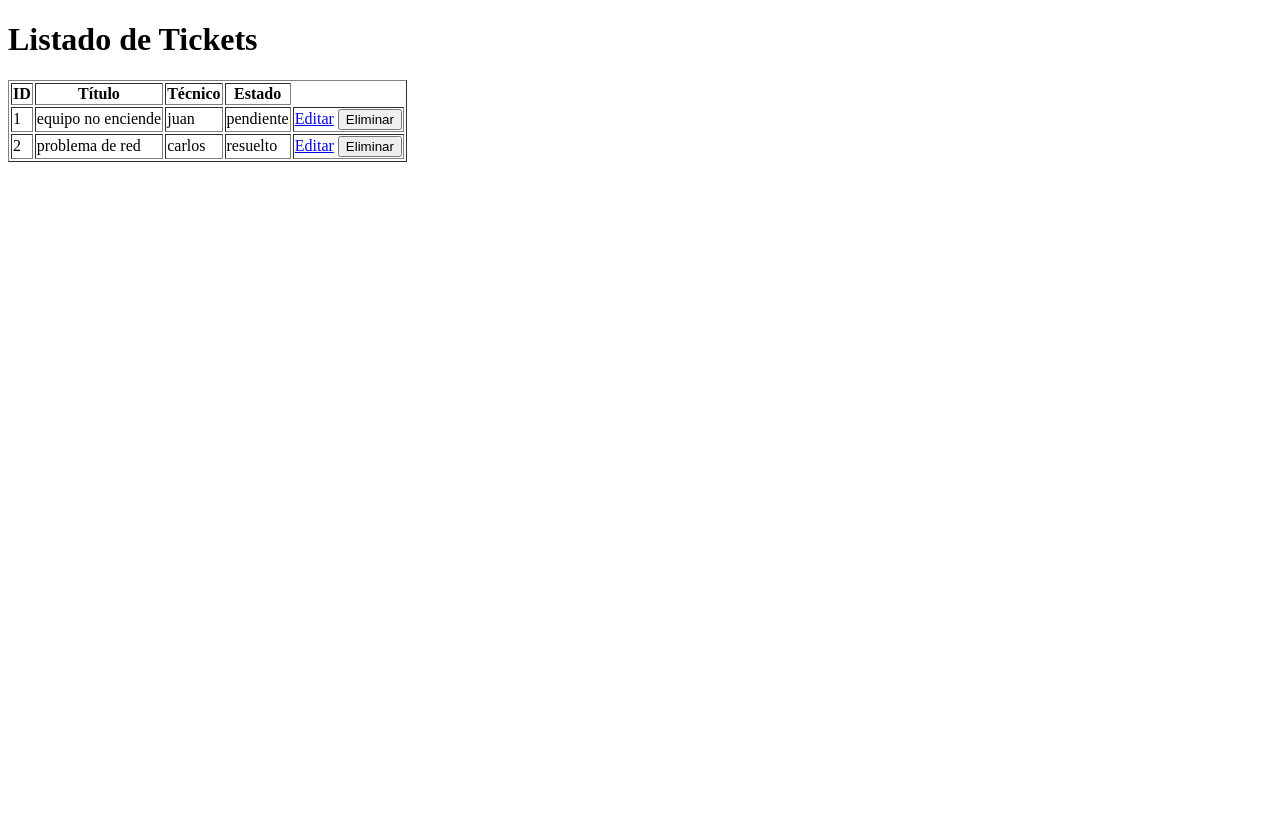
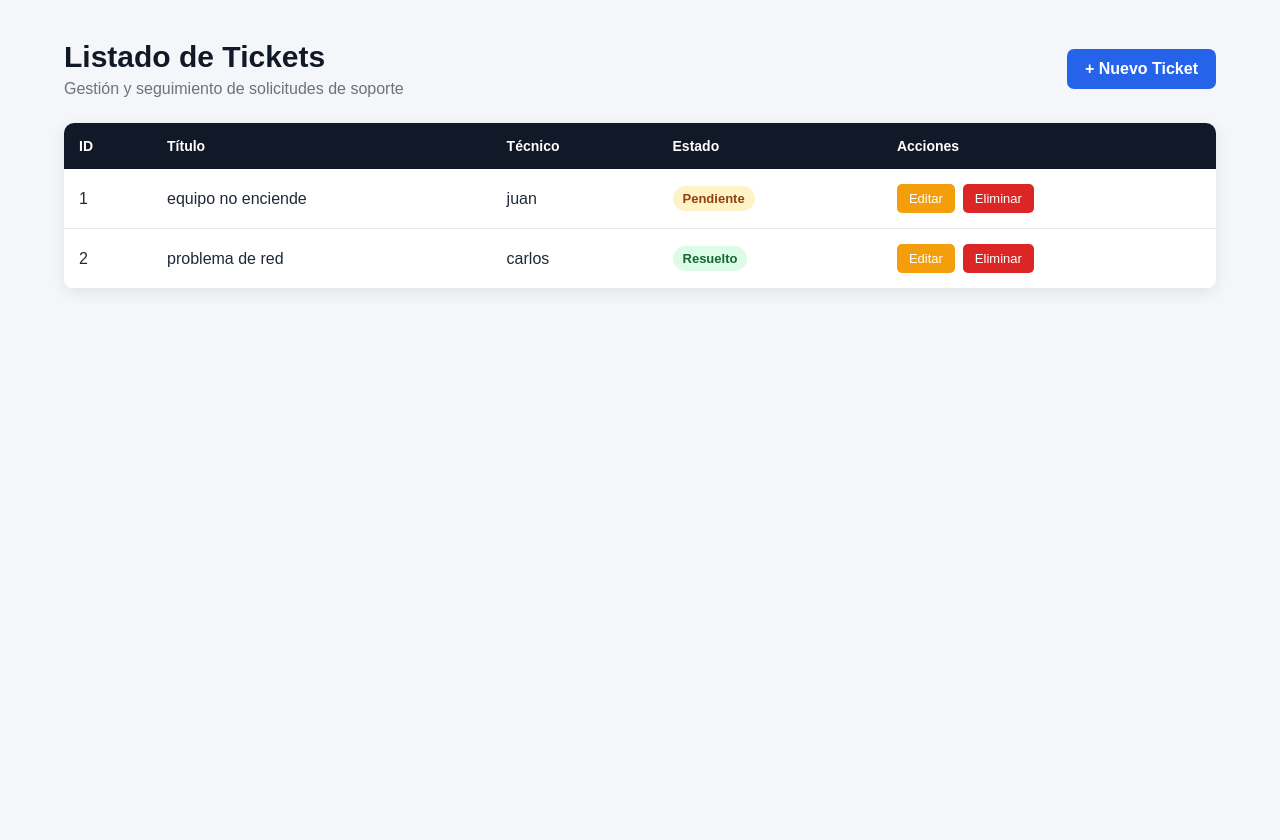
Before and after one commit to JCDEV2022/SISTEMA-DE-TICKETS-EN-AWS, a Flask app: page /tickets in a window 1280 px wide. Before the commit the page ends 162 px from the top, so only its background shows below. Run offline with Flask 3, Linux system fonts and the light colour scheme.

Commit message:
Mejora diseño profesional de tickets

```diff
--- /dev/null
+++ b/static/css/tickets.css
@@ -0,0 +1,175 @@
+/* ================================
+   SISTEMA DE TICKETS
+   Estilos profesionales
+   ================================ */
+
+* {
+    margin: 0;
+    padding: 0;
+    box-sizing: border-box;
+}
+
+body {
+    font-family: Arial, Helvetica, sans-serif;
+    background: #f4f6f9;
+    color: #1f2937;
+    min-height: 100vh;
+}
+
+/* Contenedor principal */
+
+.container {
+    width: 90%;
+    max-width: 1200px;
+    margin: 40px auto;
+}
+
+/* Encabezado */
+
+.page-header {
+    display: flex;
+    justify-content: space-between;
+    align-items: center;
+    margin-bottom: 25px;
+}
+
+.page-header h1 {
+    font-size: 30px;
+    color: #111827;
+}
+
+.page-header p {
+    margin-top: 6px;
+    color: #6b7280;
+}
+
+/* Botón nuevo ticket */
+
+.btn-new {
+    background: #2563eb;
+    color: white;
+    text-decoration: none;
+    padding: 11px 18px;
+    border-radius: 7px;
+    font-weight: bold;
+    transition: 0.2s;
+}
+
+.btn-new:hover {
+    background: #1d4ed8;
+}
+
+/* Tarjeta de la tabla */
+
+.table-card {
+    background: white;
+    border-radius: 10px;
+    box-shadow: 0 4px 15px rgba(0, 0, 0, 0.08);
+    overflow: hidden;
+}
+
+/* Tabla */
+
+.ticket-table {
+    width: 100%;
+    border-collapse: collapse;
+}
+
+.ticket-table thead {
+    background: #111827;
+    color: white;
+}
+
+.ticket-table th {
+    padding: 15px;
+    text-align: left;
+    font-size: 14px;
+}
+
+.ticket-table td {
+    padding: 15px;
+    border-bottom: 1px solid #e5e7eb;
+}
+
+.ticket-table tbody tr:hover {
+    background: #f9fafb;
+}
+
+/* Estado */
+
+.status {
+    display: inline-block;
+    padding: 5px 10px;
+    border-radius: 20px;
+    font-size: 13px;
+    font-weight: bold;
+}
+
+.status-pendiente {
+    background: #fef3c7;
+    color: #92400e;
+}
+
+.status-resuelto {
+    background: #dcfce7;
+    color: #166534;
+}
+
+/* Acciones */
+
+.actions {
+    display: flex;
+    gap: 8px;
+    align-items: center;
+}
+
+.btn-edit {
+    background: #f59e0b;
+    color: white;
+    text-decoration: none;
+    padding: 7px 12px;
+    border-radius: 5px;
+    font-size: 13px;
+}
+
+.btn-edit:hover {
+    background: #d97706;
+}
+
+.btn-delete {
+    background: #dc2626;
+    color: white;
+    border: none;
+    padding: 7px 12px;
+    border-radius: 5px;
+    font-size: 13px;
+    cursor: pointer;
+}
+
+.btn-delete:hover {
+    background: #b91c1c;
+}
+
+/* Responsive */
+
+@media (max-width: 768px) {
+
+    .container {
+        width: 95%;
+        margin: 20px auto;
+    }
+
+    .page-header {
+        flex-direction: column;
+        align-items: flex-start;
+        gap: 15px;
+    }
+
+    .table-card {
+        overflow-x: auto;
+    }
+
+    .ticket-table {
+        min-width: 700px;
+    }
+}
--- a/templates/tickets.html
+++ b/templates/tickets.html
@@ -1,46 +1,124 @@
 <!DOCTYPE html>
 <html lang="es">
+
 <head>
     <meta charset="UTF-8">
     <meta name="viewport" content="width=device-width, initial-scale=1.0">
-    <title>Tickets</title>
+
+    <title>Sistema de Tickets</title>
+
+    <link rel="stylesheet" href="{{ url_for('static', filename='css/tickets.css') }}">
 </head>
+
 <body>
 
+    <main class="container">
+
+        <div class="page-header">
+
+            <div>
                 <h1>Listado de Tickets</h1>
+                <p>Gestión y seguimiento de solicitudes de soporte</p>
+            </div>
 
-    <table border="1">
+            <a href="/crear-ticket" class="btn-new">
+                + Nuevo Ticket
+            </a>
+
+        </div>
+
+        <div class="table-card">
+
+            <table class="ticket-table">
+
                 <thead>
                     <tr>
                         <th>ID</th>
                         <th>Título</th>
                         <th>Técnico</th>
                         <th>Estado</th>
+                        <th>Acciones</th>
                     </tr>
                 </thead>
 
                 <tbody>
+
                     {% for ticket in tickets %}
+
                     <tr>
+
                         <td>{{ ticket.id }}</td>
+
                         <td>{{ ticket.titulo }}</td>
+
                         <td>{{ ticket.tecnico }}</td>
-                <td>{{ ticket.estado }}</td>
 
                         <td>
-    <a href="/editar-ticket/{{ticket.id}}">Editar</a>
 
-    <form action="/eliminar-ticket/{{ticket.id}}" method="POST" style="display:inline;">
-        <button type="submit" onclick="return confirm('¿Está seguro de eliminar este ticket?')">
+                            {% if ticket.estado == "pendiente" %}
+
+                                <span class="status status-pendiente">
+                                    Pendiente
+                                </span>
+
+                            {% elif ticket.estado == "resuelto" %}
+
+                                <span class="status status-resuelto">
+                                    Resuelto
+                                </span>
+
+                            {% else %}
+
+                                <span class="status">
+                                    {{ ticket.estado }}
+                                </span>
+
+                            {% endif %}
+
+                        </td>
+
+                        <td>
+
+                            <div class="actions">
+
+                                <a
+                                    href="/editar-ticket/{{ ticket.id }}"
+                                    class="btn-edit"
+                                >
+                                    Editar
+                                </a>
+
+                                <form
+                                    action="/eliminar-ticket/{{ ticket.id }}"
+                                    method="POST"
+                                >
+
+                                    <button
+                                        type="submit"
+                                        class="btn-delete"
+                                        onclick="return confirm('¿Está seguro de eliminar este ticket?')"
+                                    >
                                         Eliminar
                                     </button>
+
                                 </form>
+
+                            </div>
+
                         </td>
+
                     </tr>
+
                     {% endfor %}
+
                 </tbody>
 
             </table>
 
+        </div>
+
+    </main>
+
 </body>
+
 </html>
```
Lines whose indentation alone changed are shown as unchanged.
